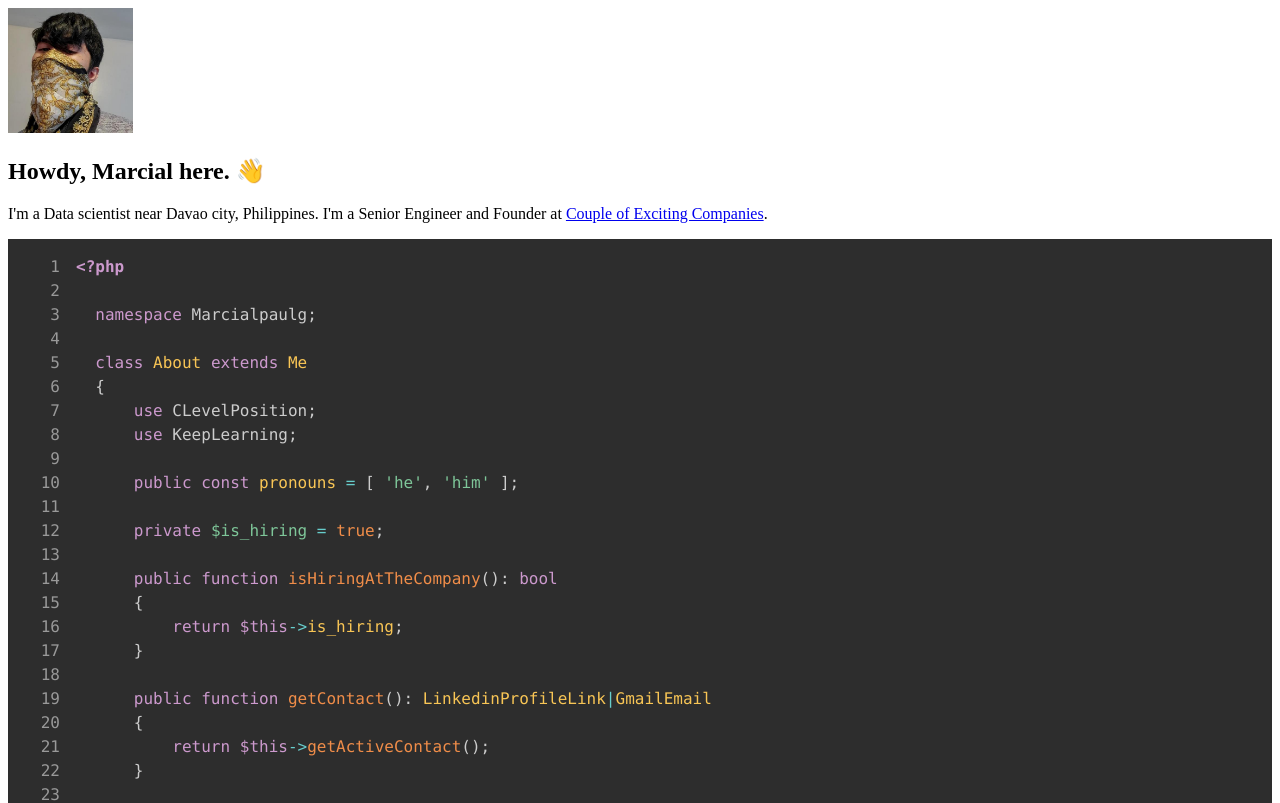
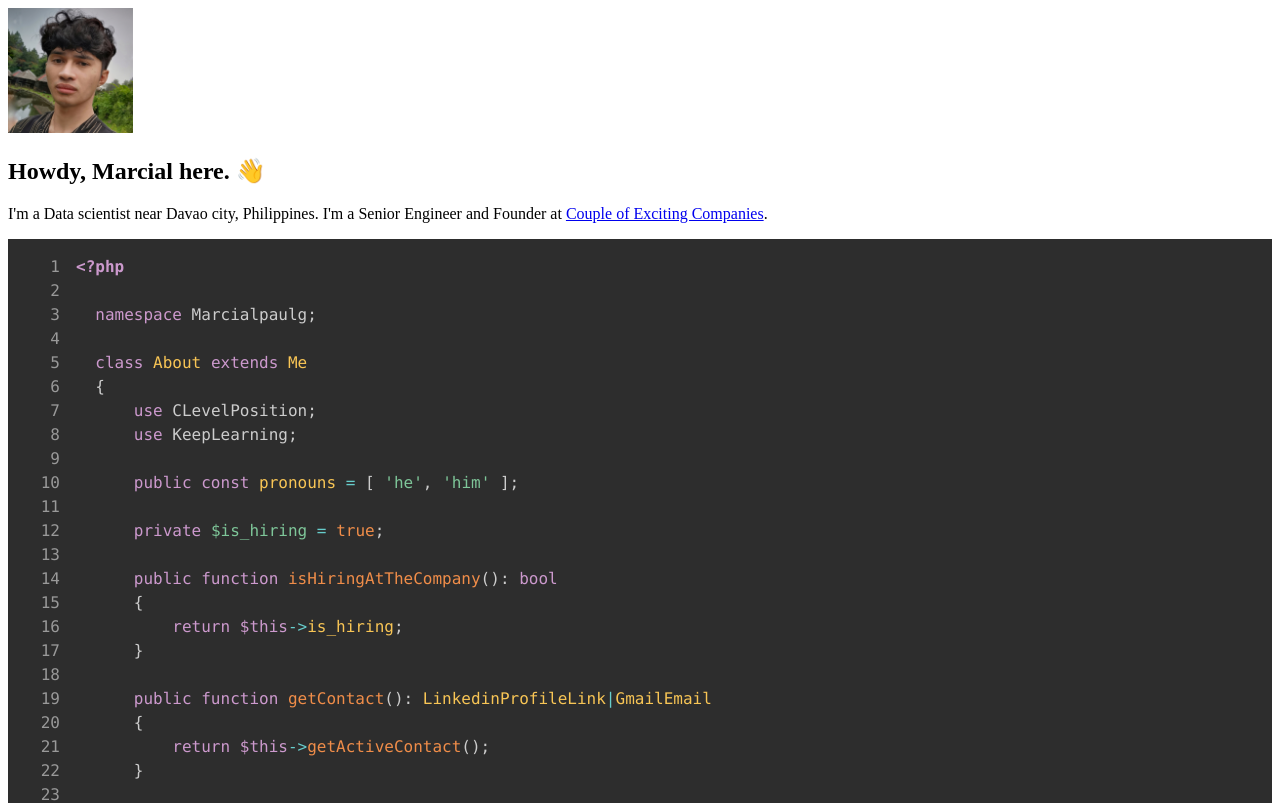
Before and after one commit to marcialpaulg/marcialpaulg, a Next.js app: page / in a window 1280 px wide. Shown: the top 803 px of the page. Built offline with nearby package versions, Linux system fonts and the light colour scheme.

Commit message:
change profile photo

```diff
--- a/pages/index.js
+++ b/pages/index.js
@@ -52,7 +52,7 @@ export default function Home() {
           <div class="hidden w-full max-w-xs text-center lg:block">
             <Image
               class="rounded-full"
-              src="/mars_profile.jpg"
+              src="/mars_profile.png"
               width="125"
               height="125"
             />
```
Also changed, not shown: public/mars_profile.jpg (deleted), public/mars_profile.png (added).
